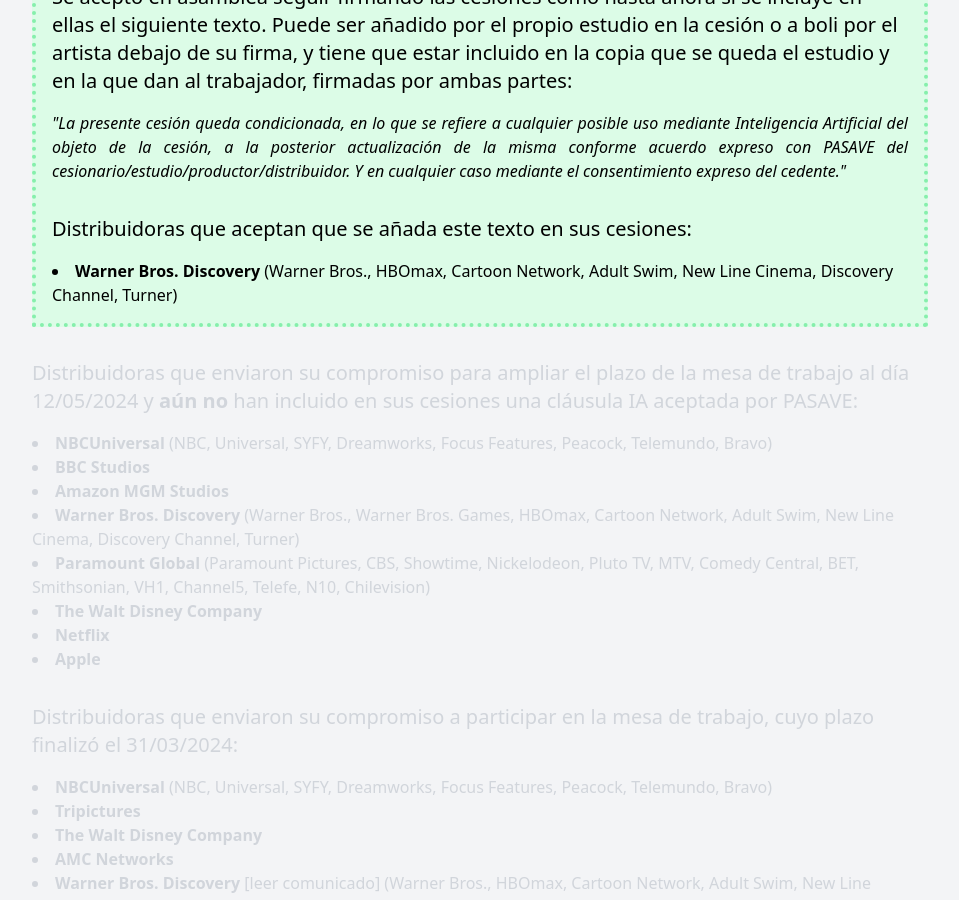
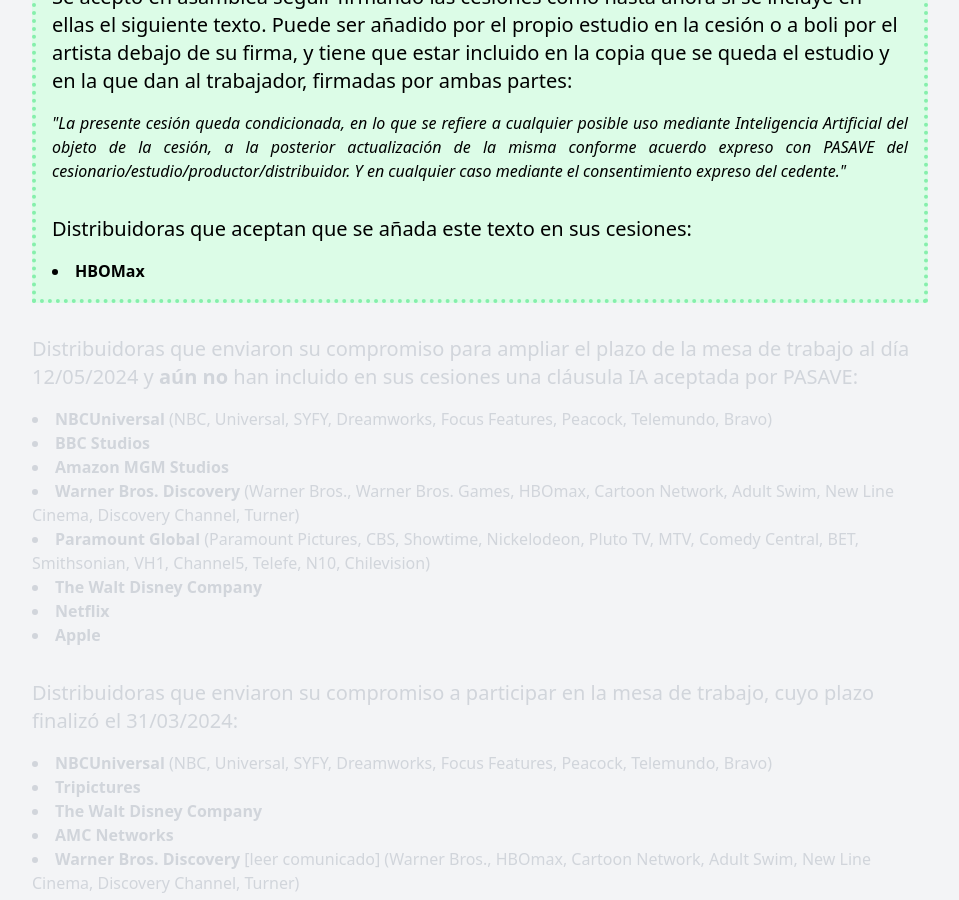
Before and after one commit to mutsuda/pasave.github.io, a Jekyll site: the page built from oklist.md, in a window 1280 px wide and 900 px high, scrolled down 857 px. Shown: the whole window, without its empty margins (160-1119 px from the left). Built offline with Jekyll 4.4.1, drawn with Linux system fonts in a browser that asks for light colours.

Commit message:
added HBOmax only

```diff
--- a/oklist.md
+++ b/oklist.md
@@ -48,7 +48,7 @@
 
 <div class="text-xl pb-4 pt-8">Distribuidoras que aceptan que se añada este texto en sus cesiones:</div>
 	<ul class="list-disc list-inside">
-		<li><span class="font-bold">Warner Bros. Discovery</span> (Warner Bros., HBOmax, Cartoon Network, Adult Swim, New Line Cinema, Discovery Channel, Turner)</li>
+		<li><span class="font-bold">HBOMax</span></li>
 	</ul>
 
 
```
